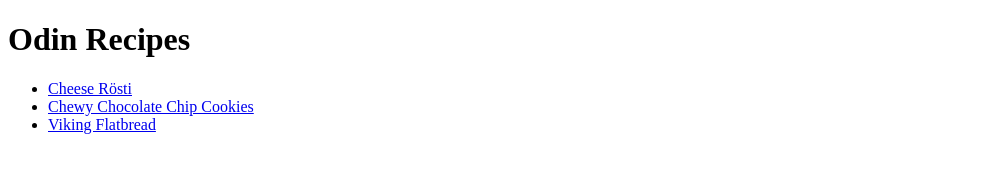
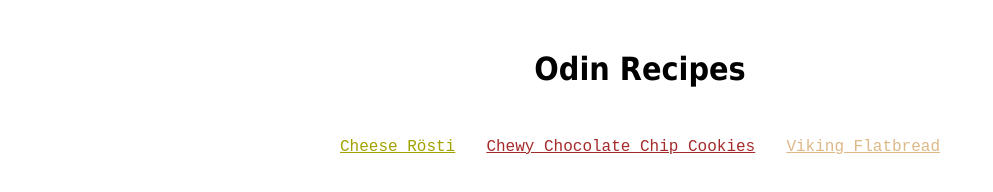
Before and after one commit to kiwiofdoom1337/odin-recipes, a plain HTML site: page index.html in a window 1280 px wide. Shown: the whole page, without its empty margins (0-993 px from the left). Drawn offline with Linux system fonts and the light colour scheme.

Commit message:
Add styles and fix typos

```diff
--- a/index.html
+++ b/index.html
@@ -3,14 +3,15 @@
 <head>
     <meta charset="UTF-8">
     <meta name="viewport" content="width=device-width, initial-scale=1.0">
+    <link rel="stylesheet" href="./styles/styles-home.css">
     <title>Odin Recipes</title>
 </head>
 <body>
     <h1>Odin Recipes</h1>
     <ul>
-        <li><a href="./recipes/cheese-rosti.html">Cheese Rösti</a></li>
-        <li><a href="./recipes/chocolate-chip-oatmeal-cookies.html">Chewy Chocolate Chip Cookies</a></li>
-        <li><a href="./recipes/viking-flatbread.html">Viking Flatbread</a></li>
+        <li><a href="./recipes/cheese-rosti.html" class="cheese">Cheese Rösti</a></li>
+        <li><a href="./recipes/chocolate-chip-oatmeal-cookies.html" class="cookies">Chewy Chocolate Chip Cookies</a></li>
+        <li><a href="./recipes/viking-flatbread.html" class="flatbread">Viking Flatbread</a></li>
     </ul>
 </body>
 </html>
--- /dev/null
+++ b/styles/styles-home.css
@@ -0,0 +1,40 @@
+*,
+*::before,
+*::after {
+    margin: 0;
+    padding: 0;
+    box-sizing: border-box;
+}
+
+body {
+    width: 600px;
+    margin: 0 auto;
+}
+
+h1 {
+    margin: 50px;
+    text-align: center;
+    font-family: 'Tahoma', sans-serif;
+}
+
+ul {
+    display: flex;
+    justify-content: space-between;
+    font-family: 'Courier New', monospace;
+}
+
+li {
+    list-style: none;
+}
+
+.cheese {
+    color: rgb(162, 162, 1);
+}
+
+.cookies {
+    color: brown;
+}
+
+.flatbread {
+    color: burlywood;
+}
--- /dev/null
+++ b/styles/styles-recipe.css
@@ -0,0 +1,39 @@
+*,
+*::before,
+*::after {
+    margin: 0;
+    padding: 0;
+    box-sizing: border-box;
+}
+
+body {
+    width: 600px;
+    margin: 0 auto;
+}
+
+ul {
+    list-style: none;
+}
+
+a, h1, img {
+    display: block;
+    text-align: center;
+    margin-bottom: 20px;
+    font-family: 'Arial', sans-serif;
+}
+
+a {
+    margin-top: 10px;
+}
+
+img {
+    margin: 0 auto 20px;
+}
+
+h2 {
+    margin-bottom: 10px;
+}
+
+p, ul, ol {
+    margin-bottom: 20px;
+}
```
Also changed, not shown: recipes/cheese-rosti.html (+1 -0 lines), recipes/chocolate-chip-oatmeal-cookies.html (+1 -0 lines), recipes/viking-flatbread.html (+3 -2 lines).
